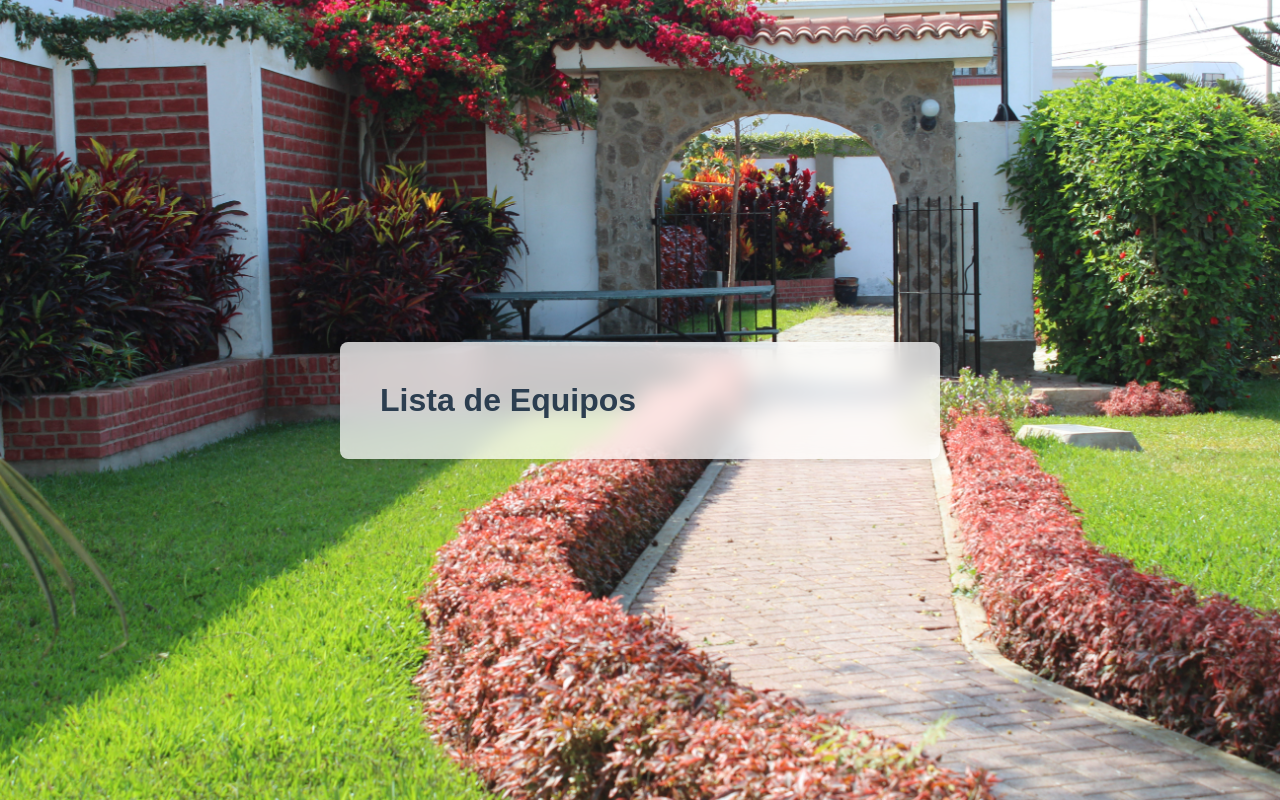
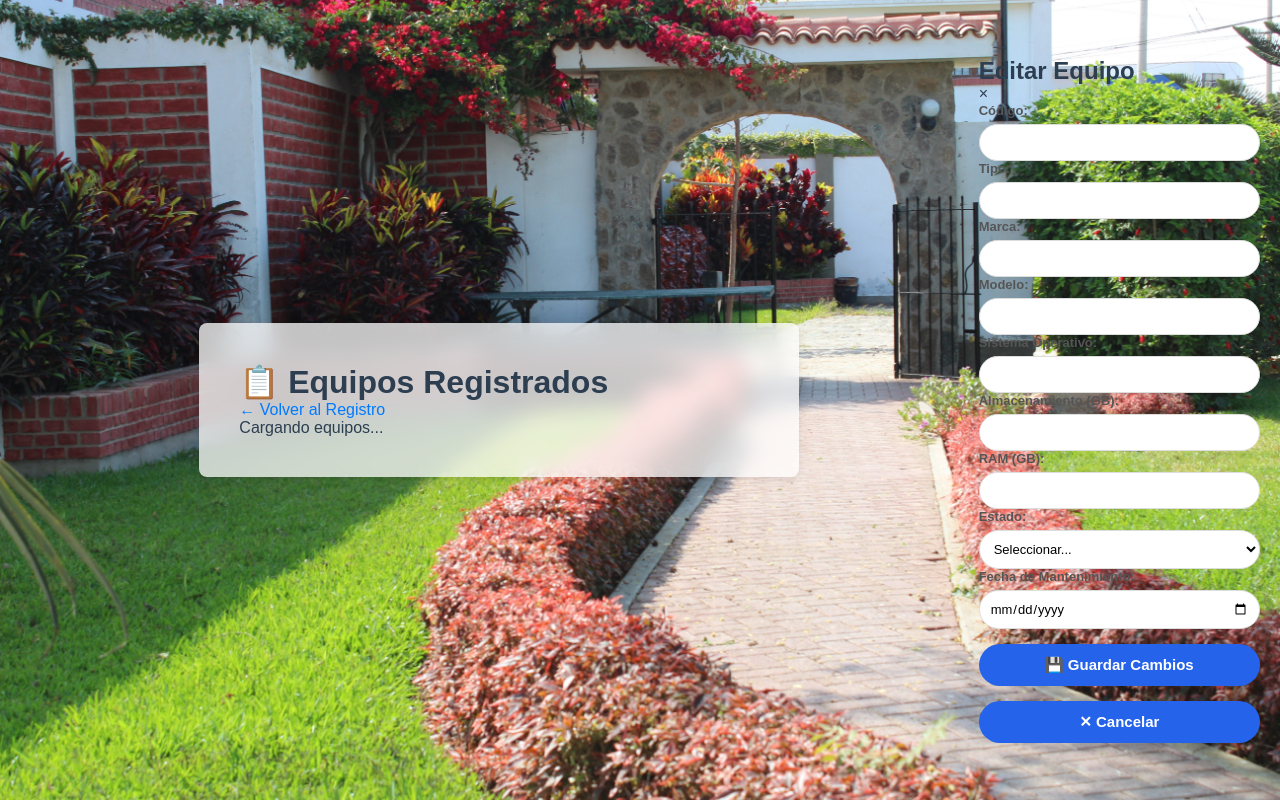
Before and after one commit to LuisTorresBenavente/Hackathom_web, a Flask app: page /equipos in a window 1280 px wide. Run offline with Flask 3, Linux system fonts and the light colour scheme; some libraries are stand-ins or nearby versions.

Commit message:
feat(equipos): cambios en interfaz de equipos

```diff
--- a/templates/equipos.html
+++ b/templates/equipos.html
@@ -3,15 +3,83 @@
 <head>
     <meta charset="UTF-8">
     <meta name="viewport" content="width=device-width, initial-scale=1.0">
-    <title>Equipos</title>
+    <title>Equipos Registrados</title>
     <link rel="stylesheet" href="{{ url_for('static', filename='css/output.css') }}">
+    <link rel="stylesheet" href="{{ url_for('static', filename='css/equipos.css') }}">
 </head>
-<body style="background-image: url('/static/image/fondo.jpg');">
+<body>
     <div class="container">
-        <h1>Lista de Equipos</h1>
-        <div id="listaEquipos"></div>
+        <div class="header">
+            <h1>📋 Equipos Registrados</h1>
+            <a href="{{ url_for('index') }}" class="btn-volver">← Volver al Registro</a>
+        </div>
+
+        <div id="listaEquipos" class="lista-equipos">
+            <div class="cargando">Cargando equipos...</div>
+        </div>
     </div>
 
-    <script src="{{ url_for('static', filename='js/form.js') }}"></script>
+    <!-- Modal para editar -->
+    <div id="modalEditar" class="modal">
+        <div class="modal-content">
+            <div class="modal-header">
+                <h2>Editar Equipo</h2>
+                <span class="cerrar" onclick="cerrarModal()">&times;</span>
+            </div>
+            <form id="formEditar" class="modal-form">
+                <div class="form-grid">
+                    <div class="form-group">
+                        <label for="editCodigo">Código:</label>
+                        <input type="text" id="editCodigo" name="codigo" required>
+                    </div>
+                    <div class="form-group">
+                        <label for="editTipo">Tipo:</label>
+                        <input type="text" id="editTipo" name="tipo" required>
+                    </div>
+                    <div class="form-group">
+                        <label for="editMarcas">Marca:</label>
+                        <input type="text" id="editMarcas" name="marcas" required>
+                    </div>
+                    <div class="form-group">
+                        <label for="editModelo">Modelo:</label>
+                        <input type="text" id="editModelo" name="modelo" required>
+                    </div>
+                    <div class="form-group">
+                        <label for="editSO">Sistema Operativo:</label>
+                        <input type="text" id="editSO" name="so" required>
+                    </div>
+                    <div class="form-group">
+                        <label for="editAlmacenamiento">Almacenamiento (GB):</label>
+                        <input type="number" id="editAlmacenamiento" name="almacenamiento" required>
+                    </div>
+                    <div class="form-group">
+                        <label for="editRam">RAM (GB):</label>
+                        <input type="number" id="editRam" name="ram" required>
+                    </div>
+                    <div class="form-group">
+                        <label for="editEstado">Estado:</label>
+                        <select id="editEstado" name="estado" required>
+                            <option value="">Seleccionar...</option>
+                            <option value="Activo">Activo</option>
+                            <option value="Inactivo">Inactivo</option>
+                            <option value="Mantenimiento">En Mantenimiento</option>
+                            <option value="Defectuoso">Defectuoso</option>
+                        </select>
+                    </div>
+                    <div class="form-group">
+                        <label for="editMantenimiento">Fecha de Mantenimiento:</label>
+                        <input type="date" id="editMantenimiento" name="mantenimiento" required>
+                    </div>
+                </div>
+
+                <div class="modal-footer">
+                    <button type="submit" class="btn-guardar">💾 Guardar Cambios</button>
+                    <button type="button" class="btn-cancelar" onclick="cerrarModal()">✕ Cancelar</button>
+                </div>
+            </form>
+        </div>
+    </div>
+
+    <script src="{{ url_for('static', filename='js/equipos.js') }}"></script>
 </body>
 </html>
```
